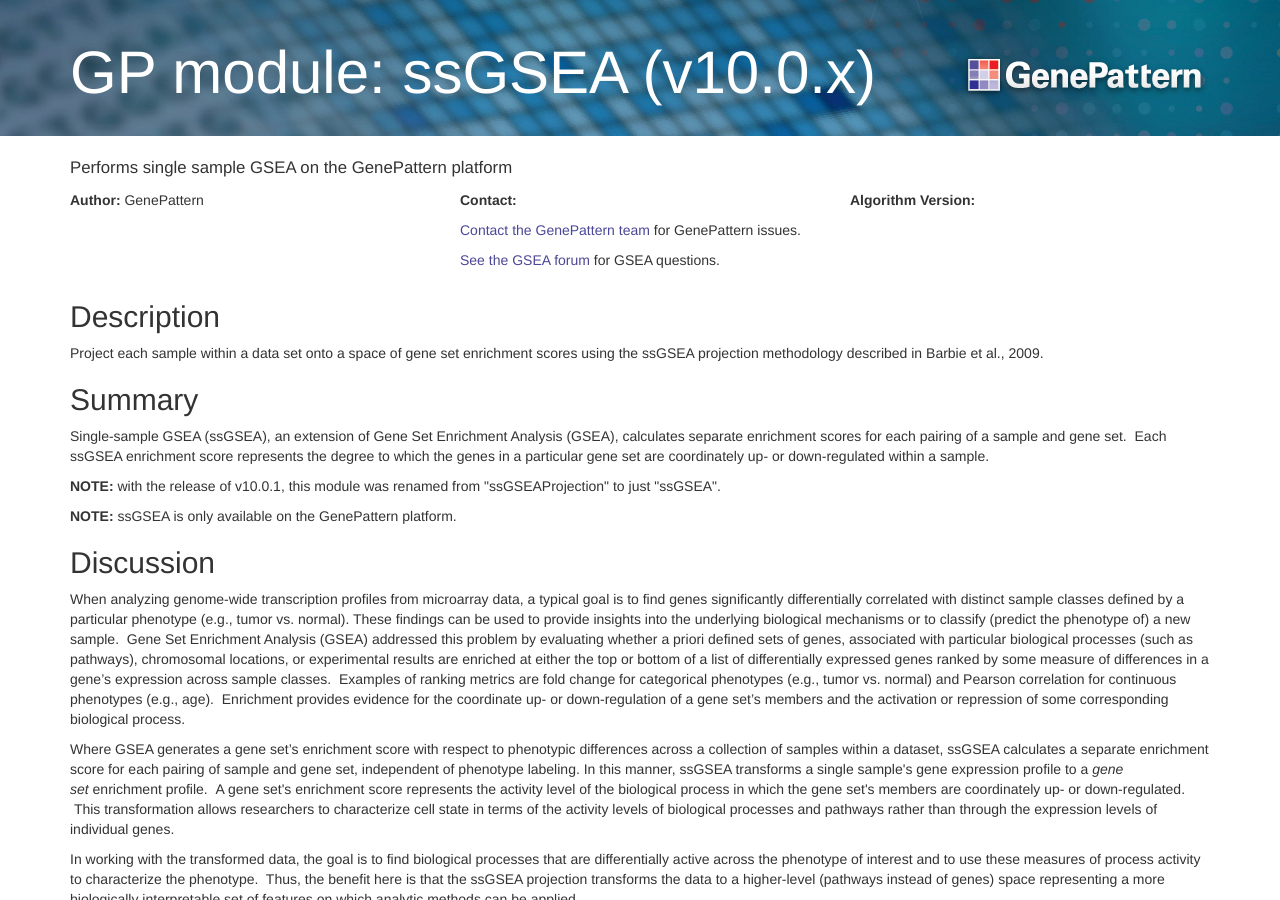
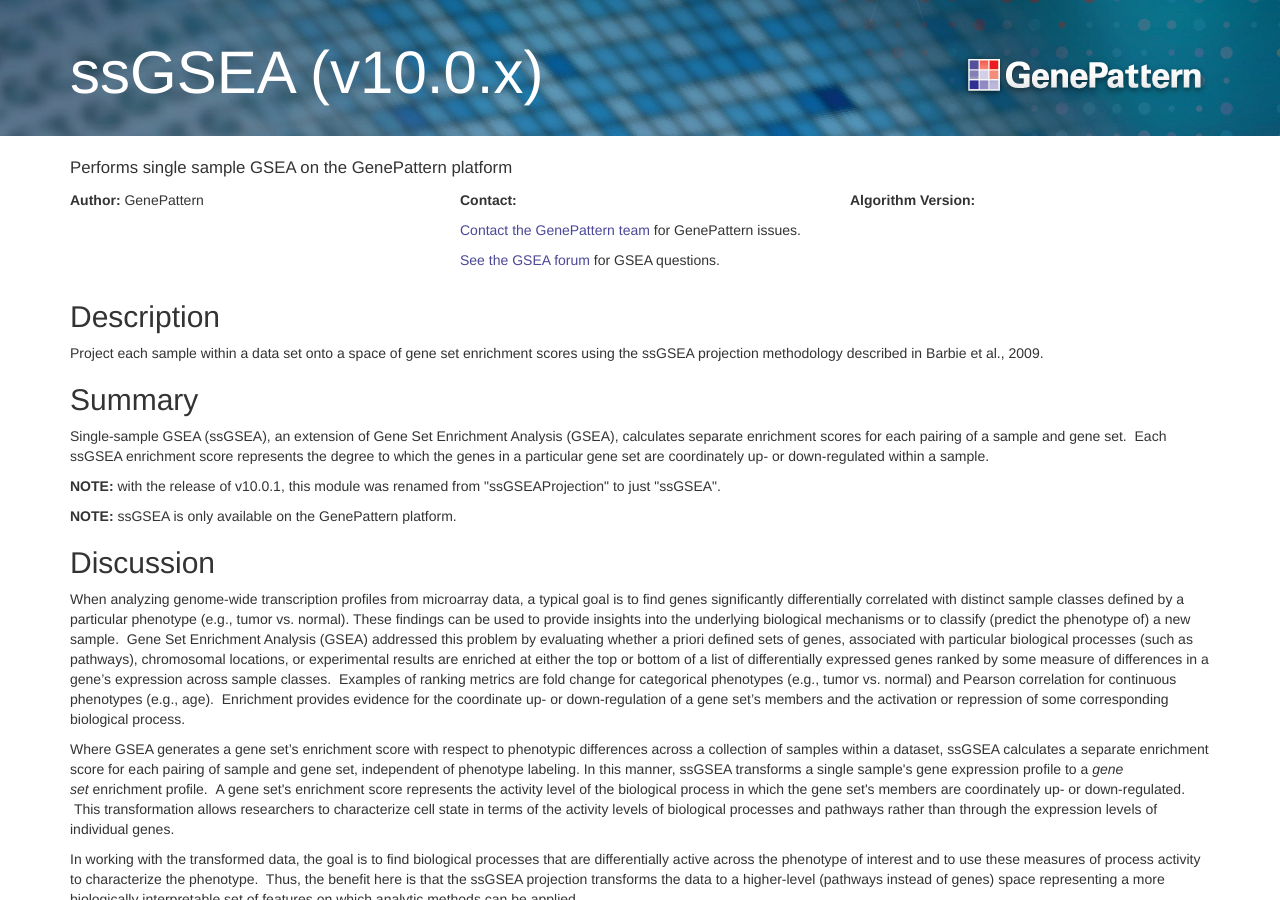
Before and after one commit to GSEA-MSigDB/ssGSEA-gpmodule, a Jekyll site: the page docs/v10/index.html, which Jekyll copies as it is, in a window 1280 px wide and 900 px high. Built offline with Jekyll 4.4.1, drawn with Linux system fonts in a browser that asks for light colours.

Commit message:
Minor doc update
More concise header text

```diff
--- a/docs/v10/index.html
+++ b/docs/v10/index.html
@@ -13,7 +13,7 @@
 <body>
 	<div class="gp-content-header fluid">
 	<div class="container">
-		<h1>GP module: ssGSEA (v10.0.x) <a style="float: right" href="https://www.genepattern.org"><img alt="GP Logo" src="gplogo.png" /></a></h1>
+		<h1>ssGSEA (v10.0.x) <a style="float: right" href="https://www.genepattern.org"><img alt="GP Logo" src="gplogo.png" /></a></h1>
 	</div>
 </div>
 <div class="container">
```
